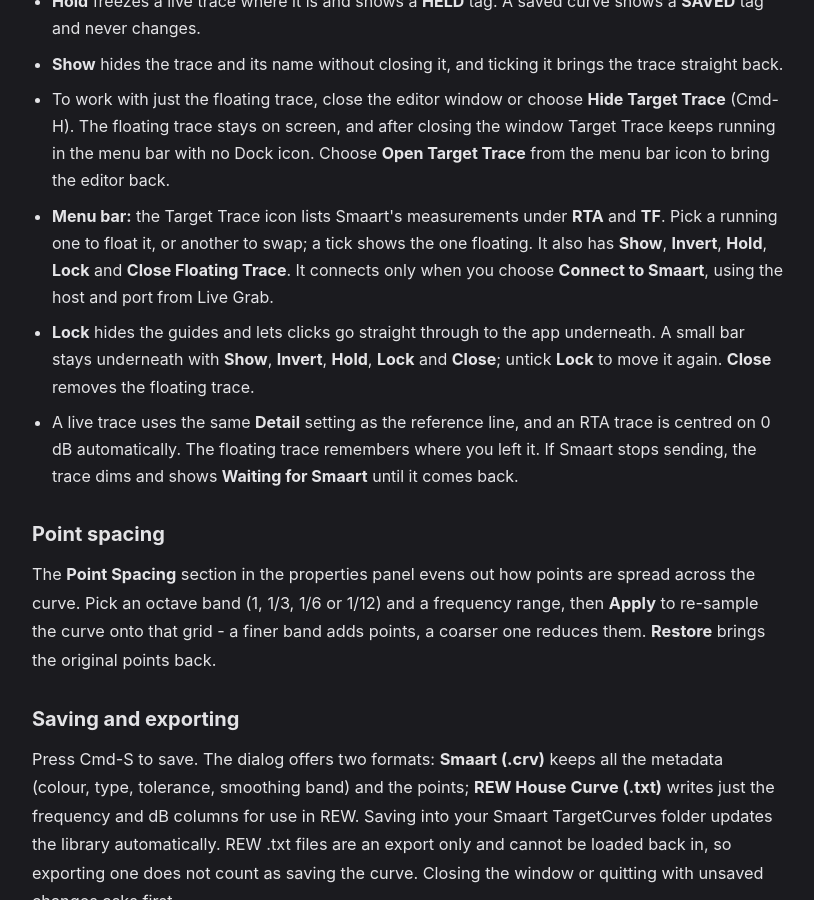
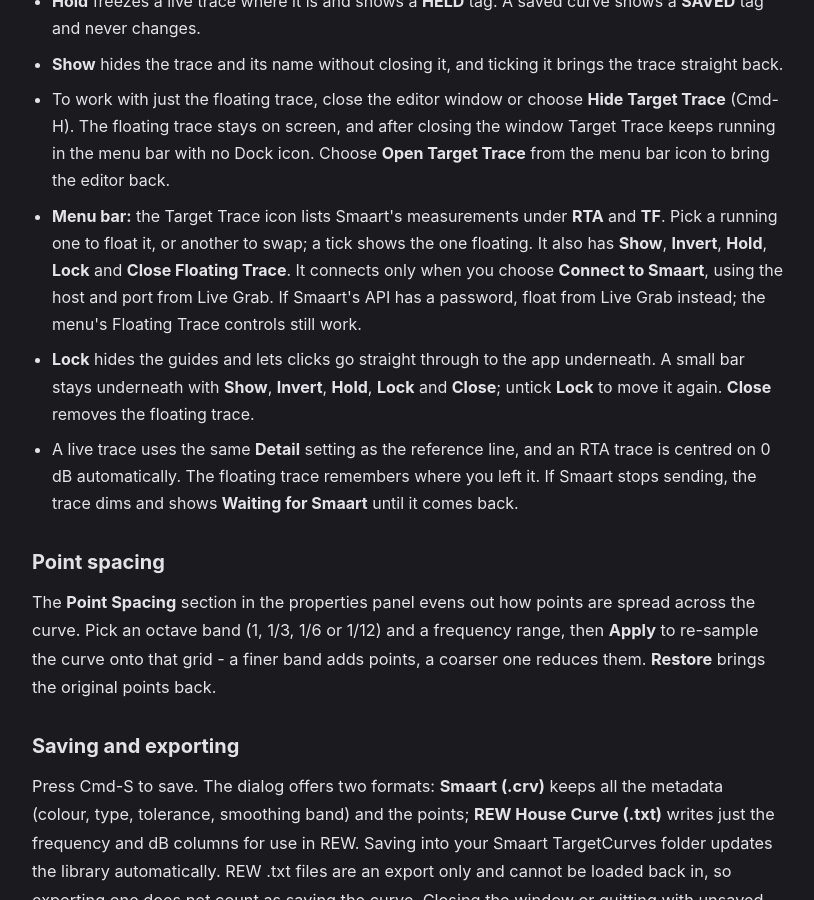
Before and after one commit to BSKapps/bskapps.github.io, a Jekyll site: the page built from articles/target-trace-guide/index.html, in a window 1280 px wide and 900 px high, scrolled down 4331 px. Shown: the whole window, without its empty margins (232-1046 px from the left). Built offline with Jekyll 4.4.1, drawn with Linux system fonts in a browser that asks for light colours.

Commit message:
Target Trace guide: menu bar connection needs Live Grab when Smaart's API has a password

```diff
--- a/_data/guides/target-trace-guide.json
+++ b/_data/guides/target-trace-guide.json
@@ -197,7 +197,7 @@
             "**Hold** freezes a live trace where it is and shows a **HELD** tag. A saved curve shows a **SAVED** tag and never changes.",
             "**Show** hides the trace and its name without closing it, and ticking it brings the trace straight back.",
             "To work with just the floating trace, close the editor window or choose **Hide Target Trace** (Cmd-H). The floating trace stays on screen, and after closing the window Target Trace keeps running in the menu bar with no Dock icon. Choose **Open Target Trace** from the menu bar icon to bring the editor back.",
-    "**Menu bar:** the Target Trace icon lists Smaart's measurements under **RTA** and **TF**. Pick a running one to float it, or another to swap; a tick shows the one floating. It also has **Show**, **Invert**, **Hold**, **Lock** and **Close Floating Trace**. It connects only when you choose **Connect to Smaart**, using the host and port from Live Grab.",
+    "**Menu bar:** the Target Trace icon lists Smaart's measurements under **RTA** and **TF**. Pick a running one to float it, or another to swap; a tick shows the one floating. It also has **Show**, **Invert**, **Hold**, **Lock** and **Close Floating Trace**. It connects only when you choose **Connect to Smaart**, using the host and port from Live Grab. If Smaart's API has a password, float from Live Grab instead; the menu's Floating Trace controls still work.",
             "**Lock** hides the guides and lets clicks go straight through to the app underneath. A small bar stays underneath with **Show**, **Invert**, **Hold**, **Lock** and **Close**; untick **Lock** to move it again. **Close** removes the floating trace.",
             "A live trace uses the same **Detail** setting as the reference line, and an RTA trace is centred on 0 dB automatically. The floating trace remembers where you left it. If Smaart stops sending, the trace dims and shows **Waiting for Smaart** until it comes back."
           ]
```
